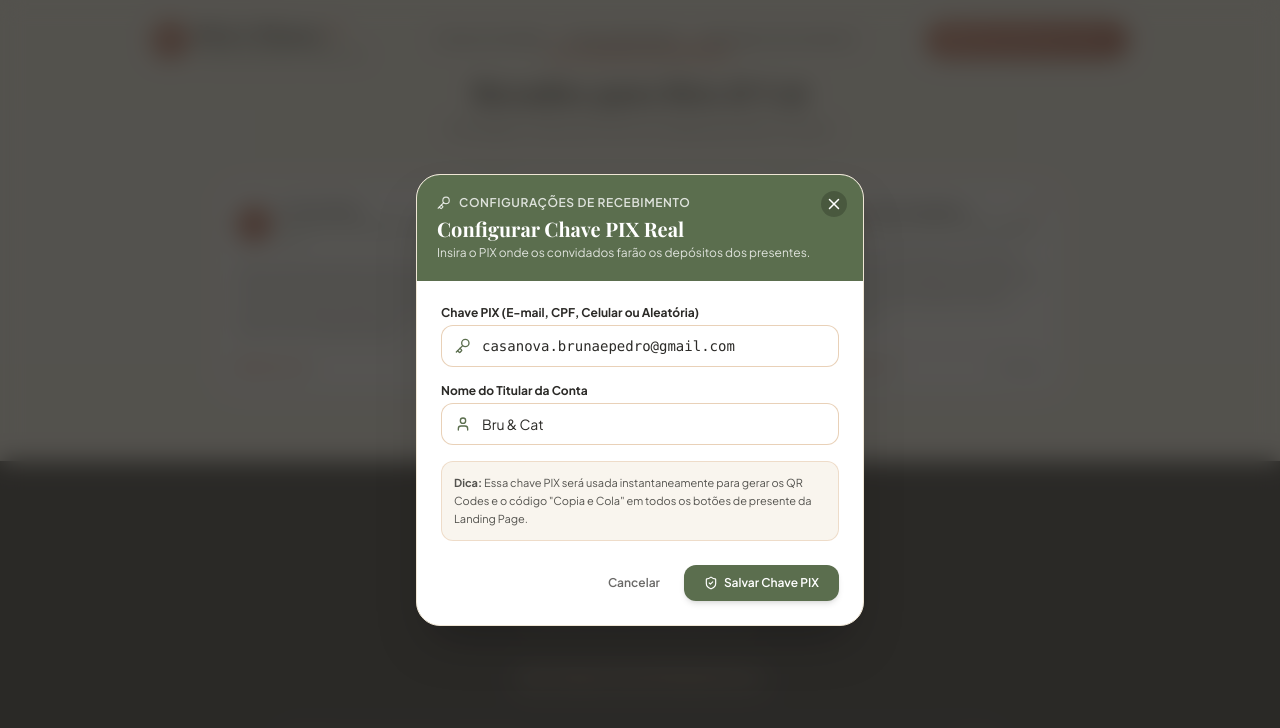
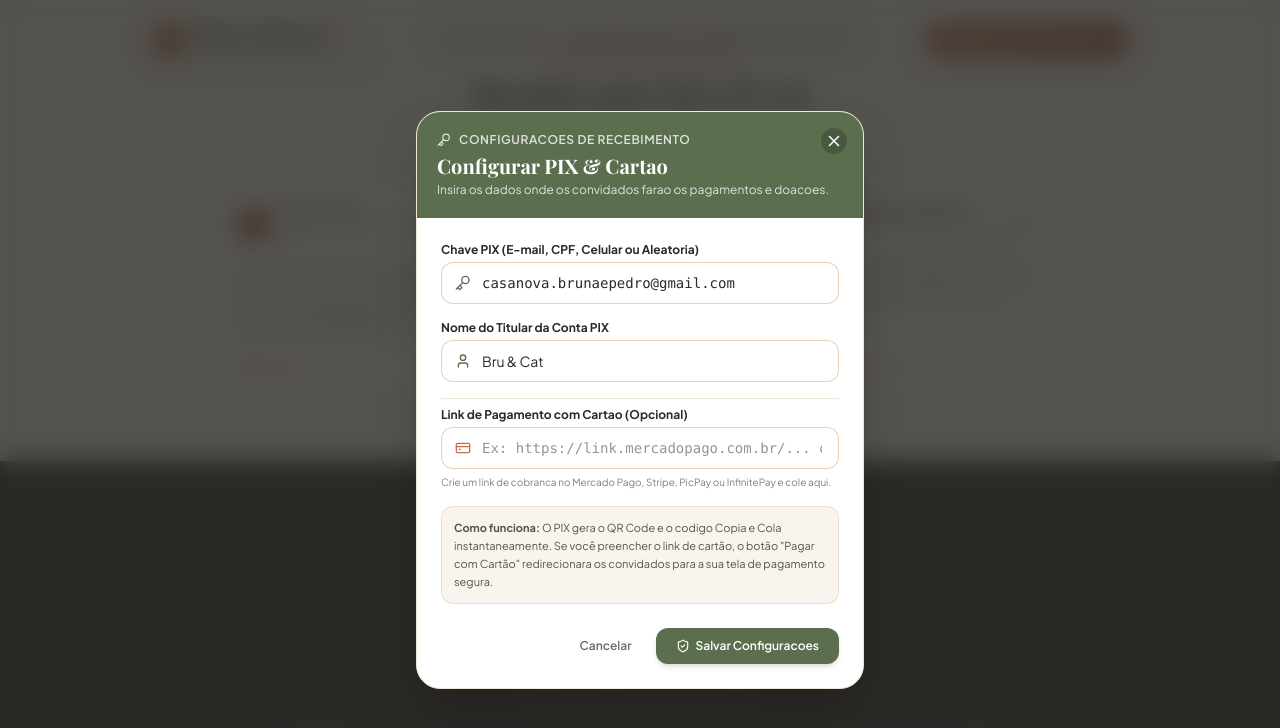
Before and after one commit to startiadev-rgb/brus-house1, a React (Vite) app: page / in a window 1280 px wide. Both pictures are taken after a click on the button "Configurar Chave PIX Real (Bru & Cat)". Shown: the part 4209-4937 px from the top of the page. Built offline with nearby package versions, Linux system fonts and the light colour scheme; a web font is replaced by a local one.

Commit message:
feat-pix-and-card-config-panel

```diff
--- a/src/App.jsx
+++ b/src/App.jsx
@@ -10,7 +10,7 @@ import PixConfigModal from './components/PixConfigModal';
 import { INITIAL_MESSAGES, GIFTS_DATA } from './data/gifts';
 
 export default function App() {
-  // PIX Config State with localStorage
+  // Payment Config State with localStorage
   const [pixConfig, setPixConfig] = useState(() => {
     const saved = localStorage.getItem('cha_casa_nova_pix_v2');
     if (saved) {
@@ -22,17 +22,17 @@ export default function App() {
     }
     return {
       key: 'casanova.brunaepedro@gmail.com',
-      holder: 'Bru & Cat'
+      holder: 'Bru & Cat',
+      cardLink: ''
     };
   });
 
-  // Messages State with localStorage (v3 key to instantly refresh user's cache to Lorena, Luiza & Malu)
+  // Messages State with localStorage
   const [messages, setMessages] = useState(() => {
     const saved = localStorage.getItem('cha_casa_nova_messages_v3');
     if (saved) {
       try {
         const parsed = JSON.parse(saved);
-        // If parsed messages contain old data, fallback to INITIAL_MESSAGES
         if (parsed.some(m => m.name === 'Ana & Marcelo' || m.name === 'Tia Clarice')) {
           return INITIAL_MESSAGES;
         }
@@ -115,6 +115,7 @@ export default function App() {
           gift={selectedGift}
           pixKey={pixConfig.key}
           pixHolder={pixConfig.holder}
+          cardLink={pixConfig.cardLink}
           onClose={() => {
             setIsPixModalOpen(false);
             setSelectedGift(null);
@@ -124,11 +125,12 @@ export default function App() {
         />
       )}
 
-      {/* PIX Settings Admin Modal */}
+      {/* Settings Admin Modal */}
       {isPixConfigOpen && (
         <PixConfigModal
           currentKey={pixConfig.key}
           currentHolder={pixConfig.holder}
+          currentCardLink={pixConfig.cardLink}
           onClose={() => setIsPixConfigOpen(false)}
           onSave={handleSavePixConfig}
         />
--- a/src/components/PixConfigModal.jsx
+++ b/src/components/PixConfigModal.jsx
@@ -1,14 +1,19 @@
 import React, { useState } from 'react';
-import { X, Check, Key, User, ShieldCheck } from 'lucide-react';
+import { X, Check, Key, User, ShieldCheck, CreditCard, Link as LinkIcon } from 'lucide-react';
 
-export default function PixConfigModal({ currentKey, currentHolder, onClose, onSave }) {
-  const [key, setKey] = useState(currentKey);
-  const [holder, setHolder] = useState(currentHolder);
+export default function PixConfigModal({ currentKey, currentHolder, currentCardLink, onClose, onSave }) {
+  const [key, setKey] = useState(currentKey || '');
+  const [holder, setHolder] = useState(currentHolder || '');
+  const [cardLink, setCardLink] = useState(currentCardLink || '');
   const [saved, setSaved] = useState(false);
 
   const handleSubmit = (e) => {
     e.preventDefault();
-    onSave({ key: key.trim(), holder: holder.trim() });
+    onSave({
+      key: key.trim(),
+      holder: holder.trim(),
+      cardLink: cardLink.trim()
+    });
     setSaved(true);
     setTimeout(() => {
       setSaved(false);
@@ -24,27 +29,28 @@ export default function PixConfigModal({ currentKey, currentHolder, onClose, onS
         <div className="bg-[#5B6E4E] p-5 text-white relative">
           <button
             onClick={onClose}
-            className="absolute top-4 right-4 bg-black/20 hover:bg-black/40 text-white p-1 rounded-full transition-colors"
+            className="absolute top-4 right-4 bg-black/20 hover:bg-black/40 text-white p-1 rounded-full transition-colors cursor-pointer"
           >
             <X size={18} />
           </button>
           <div className="flex items-center gap-2 text-xs font-semibold uppercase tracking-wider text-white/80">
-            <Key size={14} /> Configurações de Recebimento
+            <Key size={14} /> Configuracoes de Recebimento
           </div>
           <h3 className="font-serif text-xl font-bold text-white mt-1">
-            Configurar Chave PIX Real
+            Configurar PIX & Cartao
           </h3>
           <p className="text-xs text-white/80 mt-0.5">
-            Insira o PIX onde os convidados farão os depósitos dos presentes.
+            Insira os dados onde os convidados farao os pagamentos e doacoes.
           </p>
         </div>
 
         {/* Form */}
         <form onSubmit={handleSubmit} className="p-6 space-y-4">
 
+          {/* PIX Key */}
           <div className="space-y-1">
             <label className="block text-xs font-bold text-[#2B2A27]">
-              Chave PIX (E-mail, CPF, Celular ou Aleatória)
+              Chave PIX (E-mail, CPF, Celular ou Aleatoria)
             </label>
             <div className="relative">
               <Key size={16} className="absolute left-3.5 top-1/2 -translate-y-1/2 text-[#5B6E4E]" />
@@ -59,9 +65,10 @@ export default function PixConfigModal({ currentKey, currentHolder, onClose, onS
             </div>
           </div>
 
+          {/* Account Holder */}
           <div className="space-y-1">
             <label className="block text-xs font-bold text-[#2B2A27]">
-              Nome do Titular da Conta
+              Nome do Titular da Conta PIX
             </label>
             <div className="relative">
               <User size={16} className="absolute left-3.5 top-1/2 -translate-y-1/2 text-[#5B6E4E]" />
@@ -76,15 +83,35 @@ export default function PixConfigModal({ currentKey, currentHolder, onClose, onS
             </div>
           </div>
 
+          {/* Card Link */}
+          <div className="space-y-1 pt-2 border-t border-[#EFE6D5]">
+            <label className="block text-xs font-bold text-[#2B2A27]">
+              Link de Pagamento com Cartao (Opcional)
+            </label>
+            <div className="relative">
+              <CreditCard size={16} className="absolute left-3.5 top-1/2 -translate-y-1/2 text-[#C86D51]" />
+              <input
+                type="url"
+                value={cardLink}
+                onChange={(e) => setCardLink(e.target.value)}
+                placeholder="Ex: https://link.mercadopago.com.br/... ou Stripe"
+                className="w-full bg-white pl-10 pr-4 py-2.5 rounded-xl border border-[#D4A373]/50 text-sm font-mono text-[#2B2A27] focus:outline-none focus:ring-2 focus:ring-[#C86D51]"
+              />
+            </div>
+            <p className="text-[10px] text-[#2B2A27]/60 pt-0.5">
+              Crie um link de cobranca no Mercado Pago, Stripe, PicPay ou InfinitePay e cole aqui.
+            </p>
+          </div>
+
           <div className="bg-[#EFE6D5]/40 p-3 rounded-xl text-[11px] text-[#2B2A27]/80 leading-relaxed border border-[#D4A373]/30">
-            <strong>Dica:</strong> Essa chave PIX será usada instantaneamente para gerar os QR Codes e o código "Copia e Cola" em todos os botões de presente da Landing Page.
+            <strong>Como funciona:</strong> O PIX gera o QR Code e o codigo Copia e Cola instantaneamente. Se você preencher o link de cartão, o botão "Pagar com Cartão" redirecionara os convidados para a sua tela de pagamento segura.
           </div>
 
           <div className="pt-2 flex items-center justify-end gap-3">
             <button
               type="button"
               onClick={onClose}
-              className="text-xs text-[#2B2A27]/70 hover:text-[#2B2A27] font-semibold py-2 px-3"
+              className="text-xs text-[#2B2A27]/70 hover:text-[#2B2A27] font-semibold py-2 px-3 cursor-pointer"
             >
               Cancelar
             </button>
@@ -103,7 +130,7 @@ export default function PixConfigModal({ currentKey, currentHolder, onClose, onS
                 </>
               ) : (
                 <>
-                  <ShieldCheck size={14} /> Salvar Chave PIX
+                  <ShieldCheck size={14} /> Salvar Configuracoes
                 </>
               )}
             </button>
--- a/src/components/PixModal.jsx
+++ b/src/components/PixModal.jsx
@@ -3,7 +3,7 @@ import { QRCodeSVG } from 'qrcode.react';
 import confetti from 'canvas-confetti';
 import { Heart, Copy, Check, X, Send, ShieldCheck, Smartphone, Info, CreditCard, Landmark } from 'lucide-react';
 
-export default function PixModal({ gift, pixKey, pixHolder, onClose, onSuccess, onOpenPixConfig }) {
+export default function PixModal({ gift, pixKey, pixHolder, cardLink, onClose, onSuccess, onOpenPixConfig }) {
   const [donorName, setDonorName] = useState('');
   const [customValue, setCustomValue] = useState('100');
   const [message, setMessage] = useState('');
@@ -19,11 +19,8 @@ export default function PixModal({ gift, pixKey, pixHolder, onClose, onSuccess,
   // Generate formatted PIX Copia e Cola payload
   const pixPayload = `00020126580014BR.GOV.BCB.PIX0136${pixKey || 'casanova.brunaepedro@gmail.com'}520400005303986540${finalPrice.toFixed(2).replace('.', '')}5802BR5925${pixHolder || 'Bru e Cat'}6009SAO PAULO62070503***6304`;
 
-  // Mercado Pago / Stripe payment link (configurable via localStorage)
-  const cardPaymentLink = (() => {
-    const saved = localStorage.getItem('cha_casa_nova_card_link');
-    return saved || '';
-  })();
+  // Effective Card Payment Link
+  const cardPaymentLink = cardLink || localStorage.getItem('cha_casa_nova_card_link') || '';
 
   const handleCopyPix = () => {
     navigator.clipboard.writeText(pixPayload);
```
